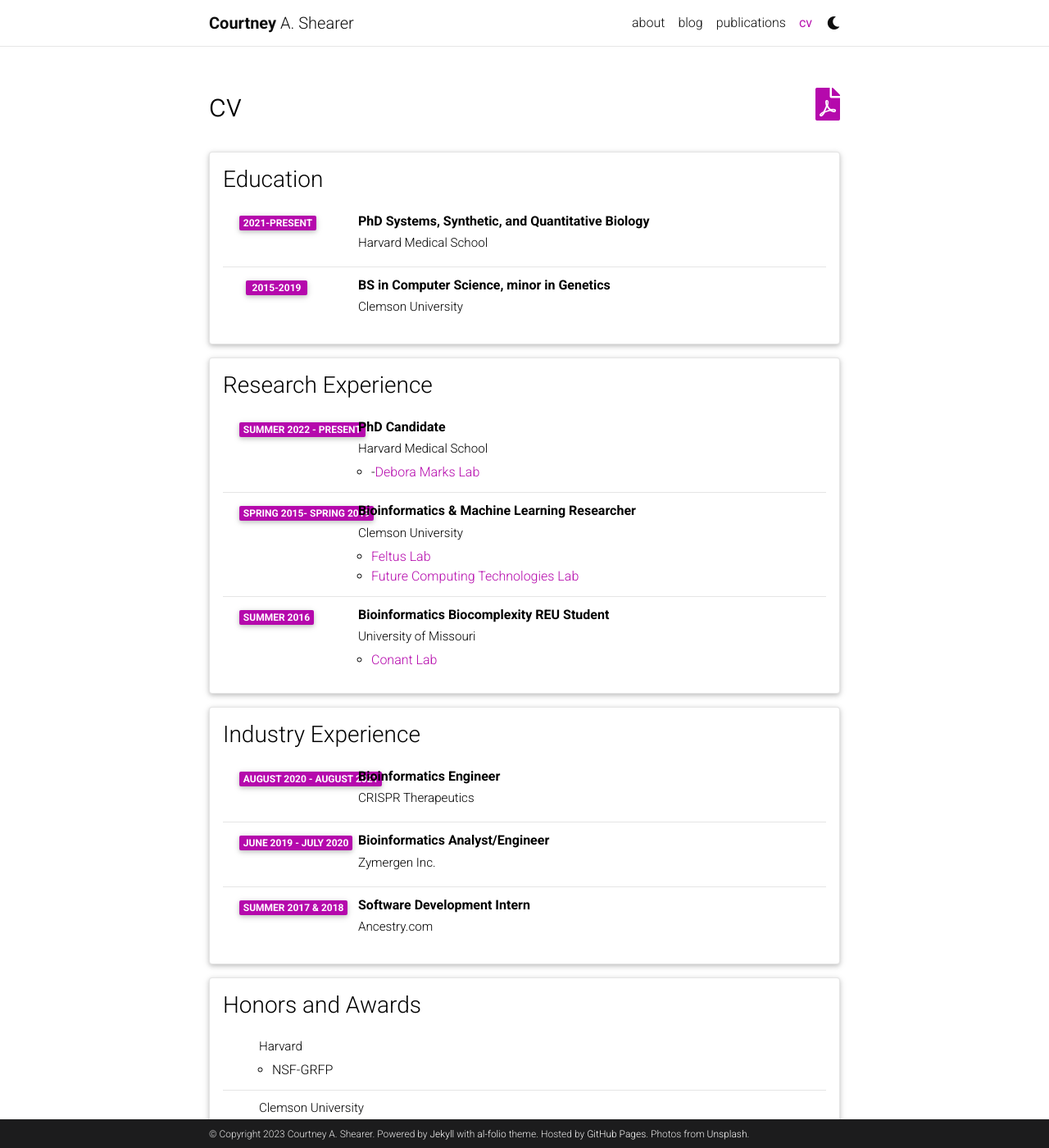
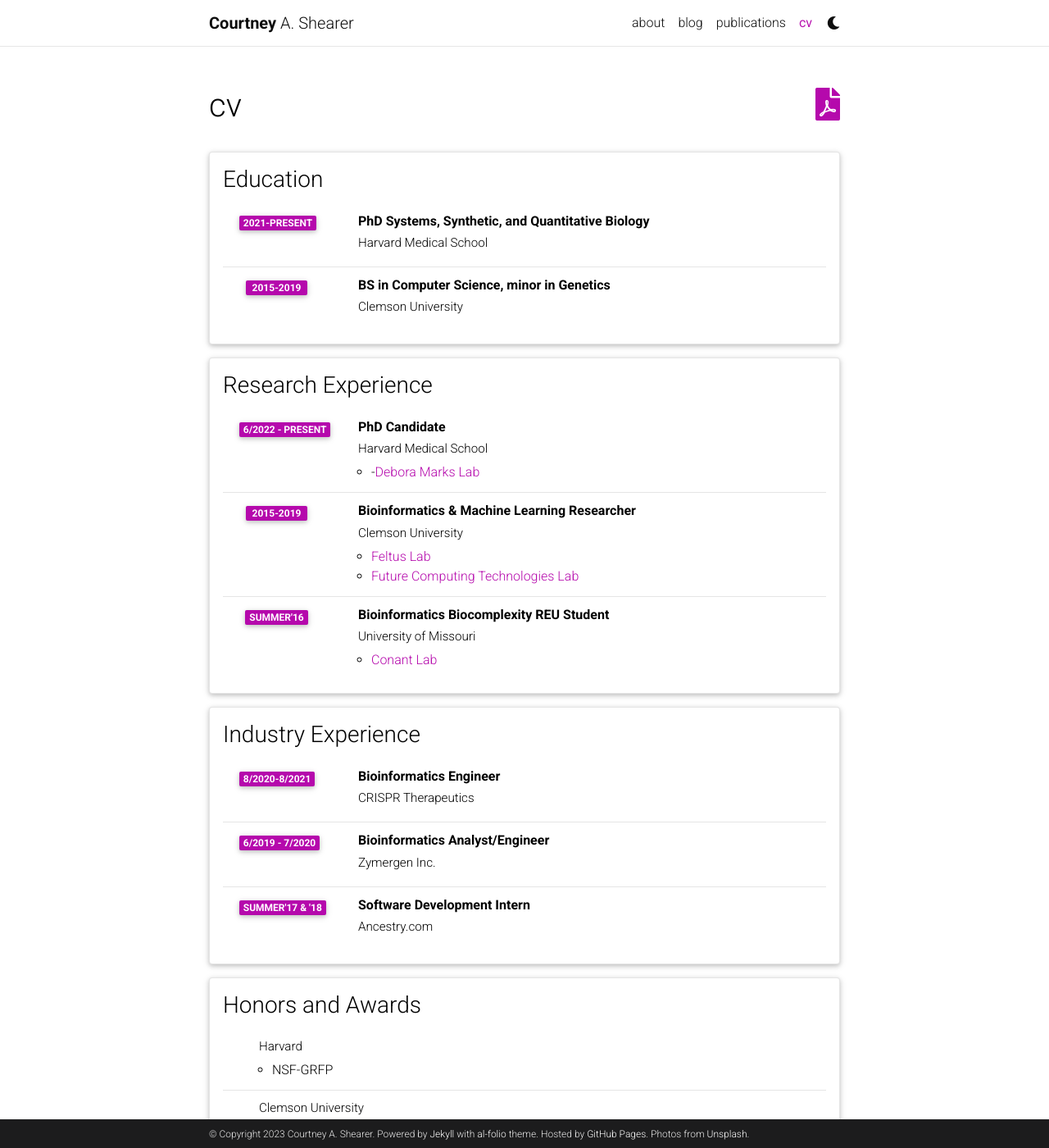
Before and after one commit to csheare/csheare.github.io, a Jekyll site: the page built from _pages/cv.md, in a window 1280 px wide and 1400 px high. Shown: the whole window at 82% size. Built offline with Jekyll 4.4.1, drawn with Linux system fonts in a browser that asks for light colours; comment, search, counter and statistics services are not loaded; a style sheet for code colours, icons or effects is not loaded.

Commit message:
fix dates

```diff
--- a/_data/cv.yml
+++ b/_data/cv.yml
@@ -15,20 +15,20 @@
   contents:
     - title: PhD Candidate
       institution: Harvard Medical School
-      year: Summer 2022 - present
+      year: 6/2022 - present
       description:
         -<a href="https://www.deboramarkslab.com/">Debora Marks Lab</a>
 
     - title: Bioinformatics & Machine Learning Researcher
       institution: Clemson University
-      year: Spring 2015- Spring 2019
+      year: 2015-2019
       description:
         - <a href="https://www.clemson.edu/science/academics/departments/genbio/about/profiles/ffeltus">Feltus Lab</a>
         - <a href="https://cufctl.github.io/">Future Computing Technologies Lab</a>
 
     - title: Bioinformatics Biocomplexity REU Student
       institution: University of Missouri
-      year: Summer 2016
+      year: Summer'16
       description:
         - <a href="http://conantlab.org/">Conant Lab</a>
 
@@ -37,15 +37,15 @@
   contents:
     - title: Bioinformatics Engineer
       institution: CRISPR Therapeutics
-      year: August 2020 - August 2021
+      year: 8/2020-8/2021
 
     - title: Bioinformatics Analyst/Engineer
       institution: Zymergen Inc.
-      year: June 2019 - July 2020
+      year: 6/2019 - 7/2020
 
     - title: Software Development Intern
       institution: Ancestry.com
-      year: Summer 2017 & 2018
+      year: Summer'17 & '18
 
 
 
```
